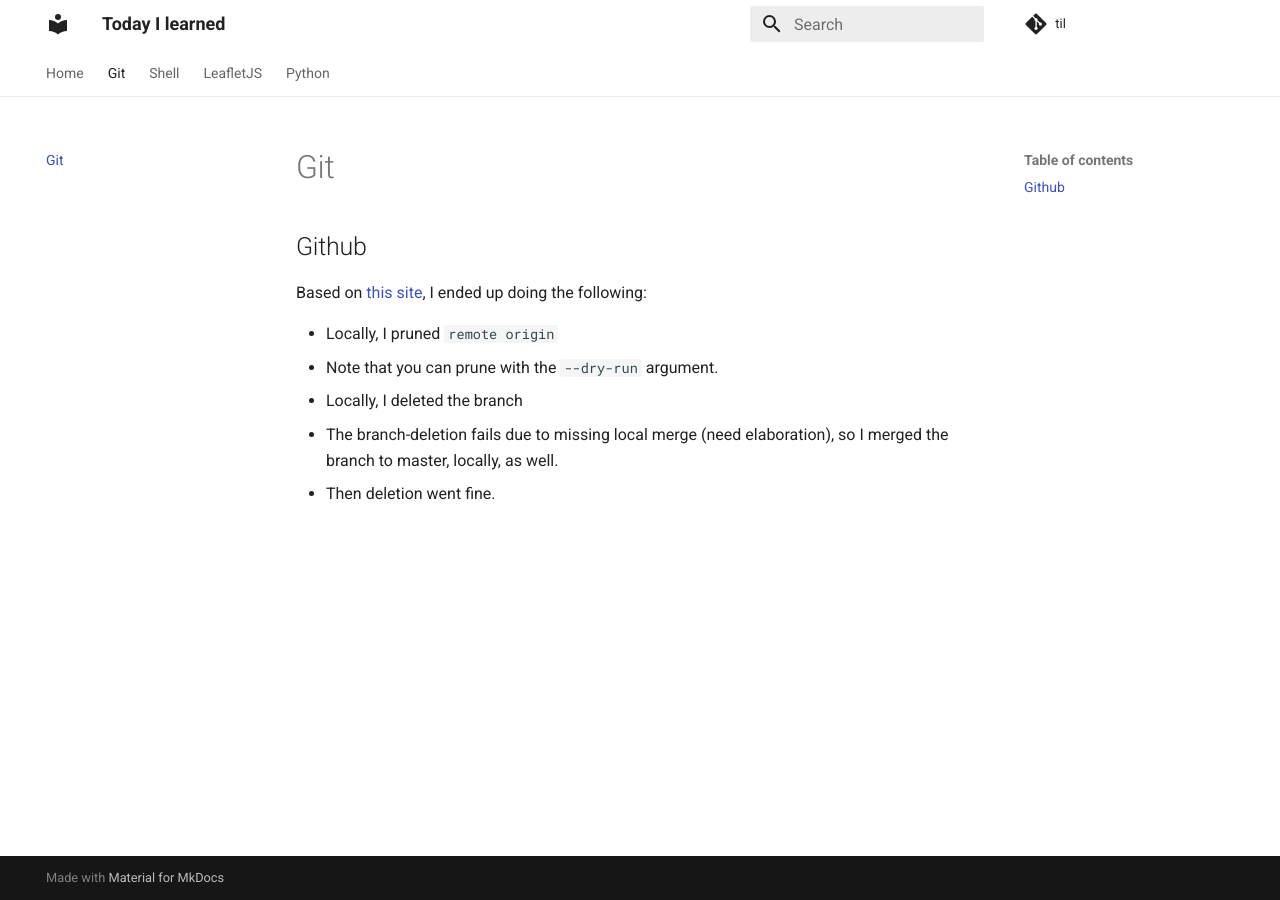
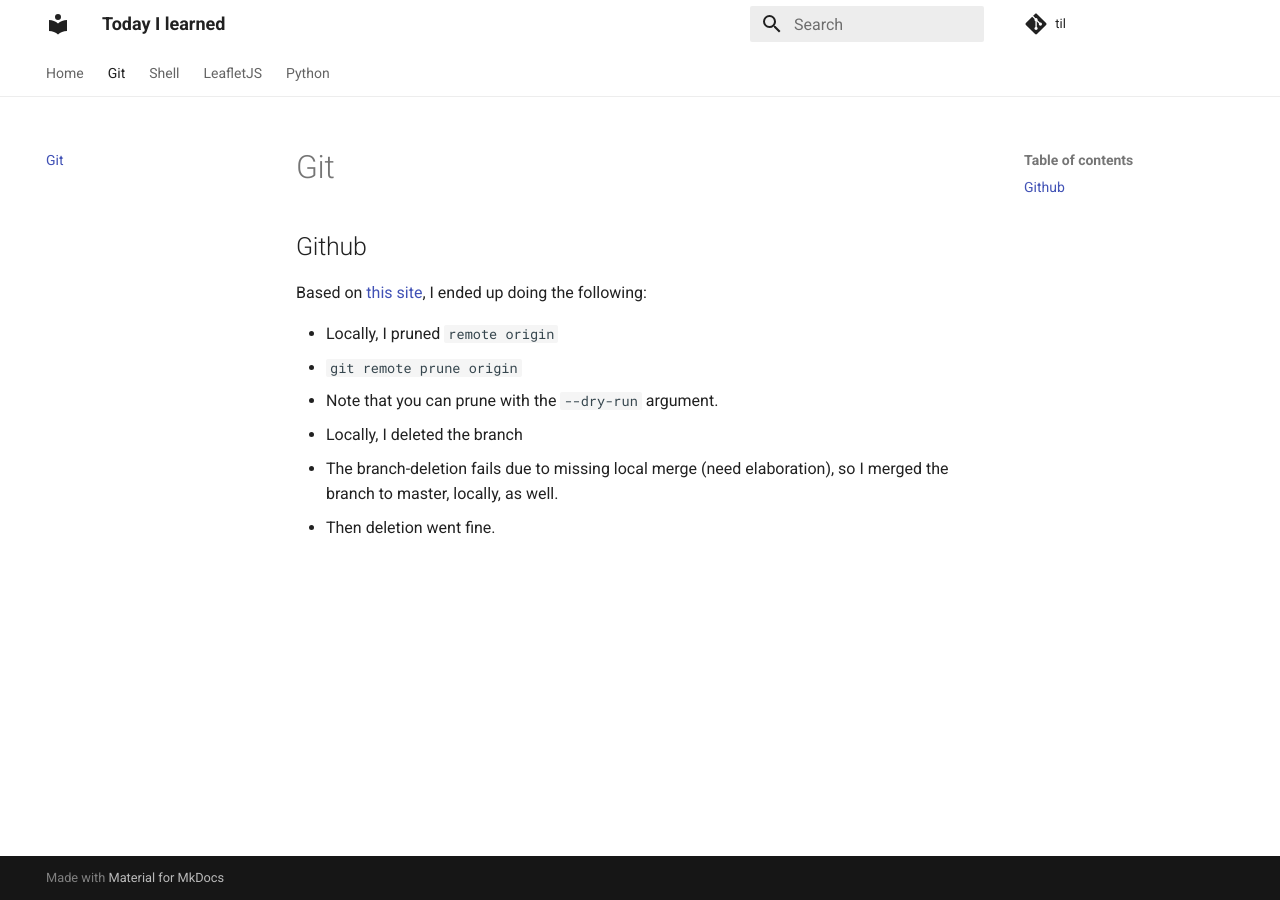
Before and after one commit to xidus/nts, an MkDocs documentation site: the page built from docs/git.md, in a window 1280 px wide. Built offline with MkDocs 1.6.1 and Material for MkDocs 9.7.7, drawn with Linux system fonts in a browser that asks for light colours; comment, search, counter and statistics services are not loaded.

Commit message:
Update git.md

```diff
--- a/docs/git.md
+++ b/docs/git.md
@@ -5,6 +5,7 @@
 Based on [this site][clean-local-branches], I ended up doing the following:
 
 * Locally, I pruned `remote origin`
+  - `git remote prune origin`
   - Note that you can prune with the `--dry-run` argument.
 * Locally, I deleted the branch
 * The branch-deletion fails due to missing local merge (need elaboration), so I merged the branch to master, locally, as well.
```
